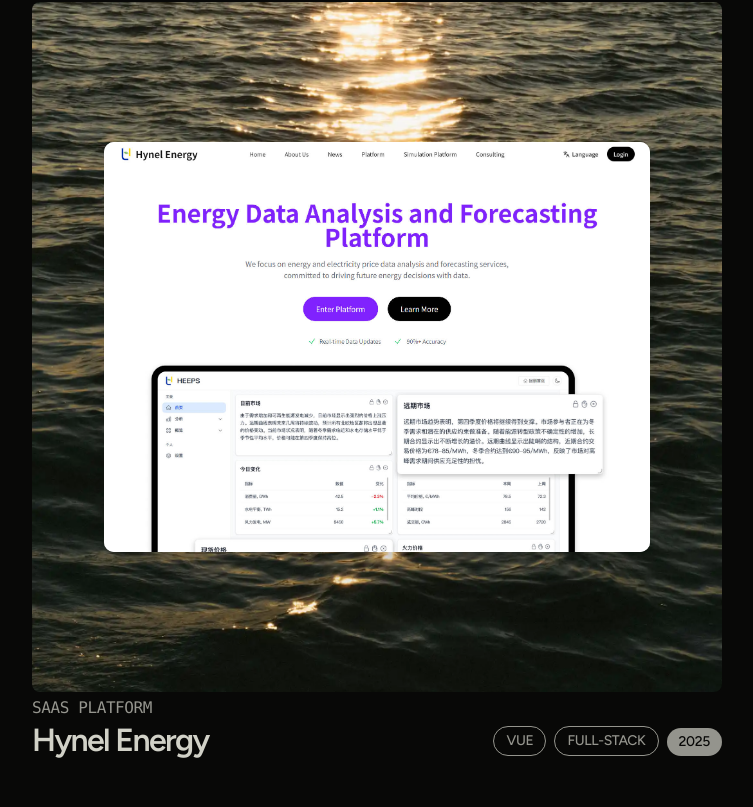
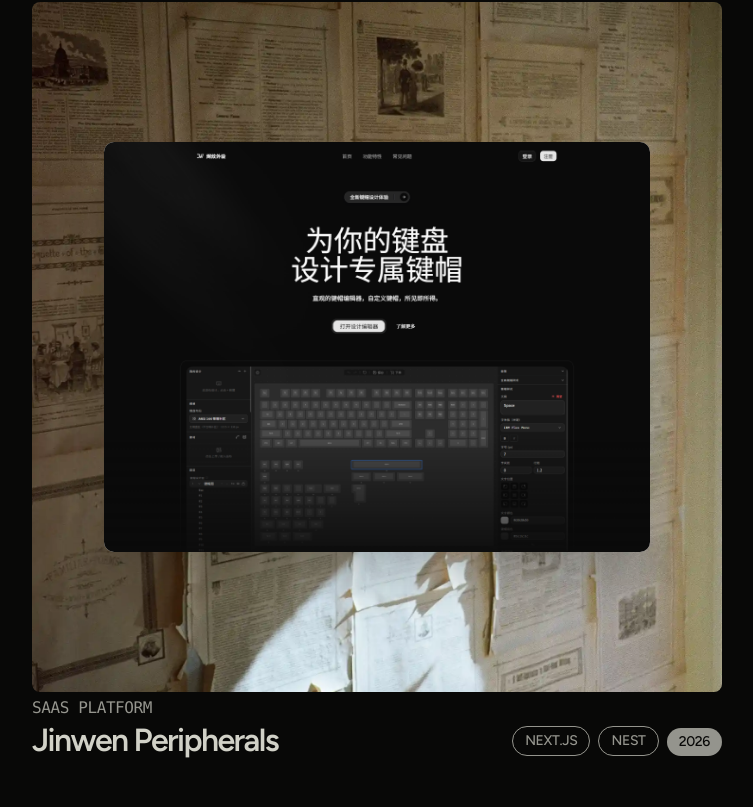
Before and after one commit to rowanchen-com/weihangli-portfolio, a Next.js app: page /en in a window 1280 px wide. Shown: the part 4753-5560 px from the top of the page, without its empty margins (518-1271 px from the left). Built offline with nearby package versions, Linux system fonts and the light colour scheme.

Commit message:
feat: 新增烬纹外设作品并调整 About 图片比例

```diff
--- a/messages/en.json
+++ b/messages/en.json
@@ -83,6 +83,12 @@
       },
       {
         "category": "SaaS Platform",
+        "title": "Jinwen Peripherals",
+        "year": "2026",
+        "tags": ["Next.js", "Nest"]
+      },
+      {
+        "category": "SaaS Platform",
         "title": "Hynel Energy",
         "year": "2025",
         "tags": ["Vue", "Full-stack"]
--- a/messages/zh-CN.json
+++ b/messages/zh-CN.json
@@ -83,6 +83,12 @@
       },
       {
         "category": "SaaS 平台",
+        "title": "烬纹外设",
+        "year": "2026",
+        "tags": ["Next.js", "Nest"]
+      },
+      {
+        "category": "SaaS 平台",
         "title": "Hynel Energy",
         "year": "2025",
         "tags": ["Vue", "全栈"]
--- a/messages/zh-TW.json
+++ b/messages/zh-TW.json
@@ -83,6 +83,12 @@
       },
       {
         "category": "SaaS 平台",
+        "title": "燼紋外設",
+        "year": "2026",
+        "tags": ["Next.js", "Nest"]
+      },
+      {
+        "category": "SaaS 平台",
         "title": "Hynel Energy",
         "year": "2025",
         "tags": ["Vue", "全端"]
--- a/src/components/sections/AboutSection.tsx
+++ b/src/components/sections/AboutSection.tsx
@@ -123,7 +123,7 @@
           </div>
 
           <div className="grid grid-cols-12 gap-x-6 gap-y-10">
-            <div className="pointer-events-none relative max-h-[30rem] col-span-12 md:col-span-3 flex aspect-square w-full h-full items-center overflow-clip rounded-md sm:aspect-auto md:items-end">
+            <div className="pointer-events-none relative col-span-12 aspect-[4/5] w-full self-start overflow-clip rounded-md md:col-span-3">
               <Image
                 src="/images/about/me.webp"
                 alt={t("aboutImageAlt")}
--- a/src/components/sections/SelectedWorksSection.tsx
+++ b/src/components/sections/SelectedWorksSection.tsx
@@ -11,6 +11,10 @@
   {
     bgImage: "/images/projects/works_bg_01.webp",
     previewImage: "/images/projects/works_profolio.jpg",
+  },
+  {
+    bgImage: "/images/projects/works_bg_04.webp",
+    previewImage: "/images/projects/works_jinwen.png",
   },
   {
     bgImage: "/images/projects/works_bg_02.webp",
```
Also changed, not shown: public/images/projects/works_jinwen.png (added).
